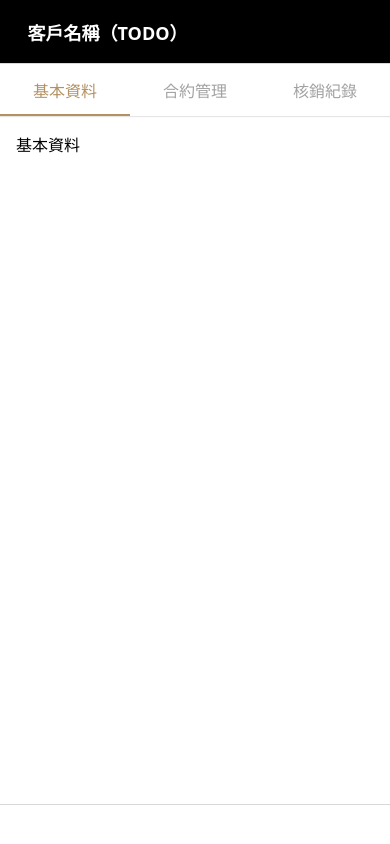
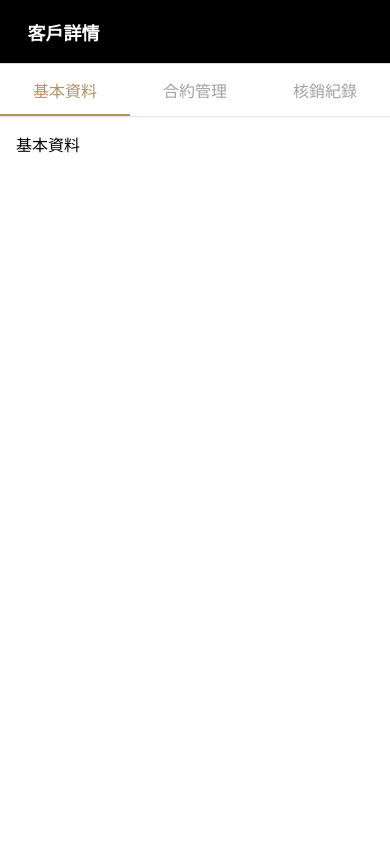
Before and after one commit to ShaunKoooo/Yoshinobu, a React Native app: screen /CustomerDetail in a window 390 px wide. Built offline with nearby package versions, Linux system fonts and the light colour scheme.

Commit message:
adjust navigator logic

```diff
--- a/src/navigation/AdminTabNavigator.tsx
+++ b/src/navigation/AdminTabNavigator.tsx
@@ -1,6 +1,10 @@
 import React from 'react';
 import {createBottomTabNavigator} from '@react-navigation/bottom-tabs';
 import {useSafeAreaInsets} from 'react-native-safe-area-context';
+import {TouchableOpacity, Text, StyleSheet} from 'react-native';
+import {useNavigation} from '@react-navigation/native';
+import type {NativeStackNavigationProp} from '@react-navigation/native-stack';
+import type {RootStackParamList} from './types';
 import {
   Icon,
 } from 'src/components';
@@ -42,13 +46,23 @@ const AdminTabNavigator = () => {
       <Tab.Screen
         name="CustomerManagement"
         component={CustomerStack}
-        options={{
+        options={({navigation}) => ({
           title: '客戶管理',
-          headerShown: false,
+          headerShown: true,
           tabBarIcon: ({color, size}) => (
             <Icon name="customer_management" size={size} color={color} />
           ),
-        }}
+          headerRight: () => {
+            const rootNavigation = navigation.getParent() as NativeStackNavigationProp<RootStackParamList>;
+            return (
+              <TouchableOpacity
+                onPress={() => rootNavigation.navigate('AddCustomer')}
+                style={styles.rightButtonContainer}>
+                <Text style={styles.rightButtonText}>+ 新增客戶</Text>
+              </TouchableOpacity>
+            );
+          },
+        })}
       />
       <Tab.Screen
         name="CourseManagement"
@@ -84,4 +98,13 @@ const AdminTabNavigator = () => {
   );
 };
 
+const styles = StyleSheet.create({
+  rightButtonText: {
+    color: 'white',
+  },
+  rightButtonContainer: {
+    padding: 8,
+  },
+});
+
 export default AdminTabNavigator;
--- a/src/navigation/RootNavigator.tsx
+++ b/src/navigation/RootNavigator.tsx
@@ -1,7 +1,23 @@
 import React from 'react';
-import {useAppSelector} from 'src/store/hooks';
+import { createNativeStackNavigator } from '@react-navigation/native-stack';
+import { TouchableOpacity } from 'react-native';
+import { Icon } from 'src/components';
 import AdminTabNavigator from './AdminTabNavigator';
 // import UserTabNavigator from './UserTabNavigator'; // 未來使用
+
+// Screens
+import {
+  AddCustomerScreen,
+  CustomerDetailScreen,
+} from 'src/screens/admin';
+
+export type RootStackParamList = {
+  AdminTabs: undefined;
+  AddCustomer: undefined;
+  CustomerDetail: { customerId?: string };
+};
+
+const Stack = createNativeStackNavigator<RootStackParamList>();
 
 const RootNavigator = () => {
   // 未來從 auth state 取得角色
@@ -12,7 +28,53 @@ const RootNavigator = () => {
 
   // 根據角色切換不同的 Navigator
   if (isAdmin) {
-    return <AdminTabNavigator />;
+    return (
+      <Stack.Navigator
+        screenOptions={{
+          headerStyle: {
+            backgroundColor: '#000000',
+          },
+          headerTintColor: '#FFFFFF',
+          headerTitleStyle: {
+            fontWeight: 'bold',
+          },
+          headerBackTitle: '',
+        }}>
+        <Stack.Screen
+          name="AdminTabs"
+          component={AdminTabNavigator}
+          options={{ headerShown: false }}
+        />
+        <Stack.Screen
+          name="AddCustomer"
+          component={AddCustomerScreen}
+          options={({ navigation }) => ({
+            title: '新增客戶',
+            headerLeft: () => (
+              <TouchableOpacity
+                onPress={() => navigation.goBack()}
+                style={{ paddingLeft: 8 }}>
+                <Icon name="left-open-big" size={20} color="white" />
+              </TouchableOpacity>
+            ),
+          })}
+        />
+        <Stack.Screen
+          name="CustomerDetail"
+          component={CustomerDetailScreen}
+          options={({ navigation }) => ({
+            title: '客戶詳情',
+            headerLeft: () => (
+              <TouchableOpacity
+                onPress={() => navigation.goBack()}
+                style={{ paddingLeft: 8 }}>
+                <Icon name="left-open-big" size={20} color="white" />
+              </TouchableOpacity>
+            ),
+          })}
+        />
+      </Stack.Navigator>
+    );
   }
 
   // return <UserTabNavigator />;
--- a/src/navigation/stacks/admin/CustomerStack.tsx
+++ b/src/navigation/stacks/admin/CustomerStack.tsx
@@ -1,109 +1,6 @@
 import React from 'react';
-import {
-  TouchableOpacity,
-  Text,
-  StyleSheet,
-} from 'react-native';
-import { Icon } from 'src/components';
-import { createNativeStackNavigator } from '@react-navigation/native-stack';
-
-// Screens
-import {
-  CustomerListScreen,
-  AddCustomerScreen,
-  CustomerDetailScreen,
-} from 'src/screens/admin';
-
-export type CustomerStackParamList = {
-  CustomerList: undefined;
-  AddCustomer: undefined;
-  CustomerDetail: undefined;
-};
-
-const Stack = createNativeStackNavigator<CustomerStackParamList>();
+import {CustomerListScreen} from 'src/screens/admin';
 
 export const CustomerStack = () => {
-  return (
-    <Stack.Navigator
-      screenOptions={{
-        headerStyle: {
-          backgroundColor: '#000000',
-        },
-        headerTintColor: '#FFFFFF',
-        headerTitleStyle: {
-          fontWeight: 'bold',
-        },
-        headerBackTitle: ' ',
-      }}>
-      <Stack.Screen
-        name="CustomerList"
-        component={CustomerListScreen}
-        options={({ navigation }) => ({
-          title: '客戶管理',
-          headerRight: () => (
-            <TouchableOpacity
-              onPress={() => navigation.navigate('AddCustomer')}
-              style={styles.rightButtonContainer}>
-              <Text style={styles.rightButtonText}>+ 新增客戶</Text>
-            </TouchableOpacity>
-          ),
-        })}
-      />
-      <Stack.Screen
-        name="AddCustomer"
-        component={AddCustomerScreen}
-        options={({ navigation }) => ({
-          title: '新增客戶',
-          headerLeft: () => (
-            <TouchableOpacity
-              onPress={() => navigation.goBack()}
-              style={styles.backButton}>
-              <Icon name="left-open-big" size={20} color="white" />
-            </TouchableOpacity>
-          ),
-        })}
-      />
-      <Stack.Screen
-        name="CustomerDetail"
-        component={CustomerDetailScreen}
-        options={({ navigation }) => ({
-          title: '客戶名稱（TODO）',
-          headerLeft: () => (
-            <TouchableOpacity
-              onPress={() => navigation.goBack()}
-              style={styles.backButton}>
-              <Icon name="left-open-big" size={20} color="white" />
-            </TouchableOpacity>
-          ),
-          headerRight: () => (
-            <TouchableOpacity
-              onPress={() => {
-                // TODO: 實作編輯功能
-                console.log('編輯客戶');
-              }}
-              style={styles.rightButtonContainer}>
-              <Text style={styles.rightButtonText}>編輯</Text>
-            </TouchableOpacity>
-          ),
-        })}
-      />
-    </Stack.Navigator>
-  );
+  return <CustomerListScreen />;
 };
-
-const styles = StyleSheet.create({
-  rightButtonText: {
-    color: 'white',
-  },
-  rightButtonContainer: {
-    padding: 8,
-  },
-  backButton: {
-    paddingLeft: 8,
-  },
-  backButtonText: {
-    color: '#FFFFFF',
-    fontSize: 32,
-    fontWeight: '300',
-  },
-});
--- a/src/screens/admin/CustomerStack/CustomerListScreen.tsx
+++ b/src/screens/admin/CustomerStack/CustomerListScreen.tsx
@@ -11,6 +11,10 @@ import {
   Icon,
 } from 'src/components';
 import { useNavigation } from '@react-navigation/native';
+import type { NativeStackNavigationProp } from '@react-navigation/native-stack';
+import type { RootStackParamList } from 'src/navigation/types';
+
+type NavigationProp = NativeStackNavigationProp<RootStackParamList>;
 
 interface Customer {
   id: string;
@@ -42,7 +46,7 @@ const MOCK_CUSTOMERS: Customer[] = [
 ];
 
 const CustomerListScreen = () => {
-  const navigation = useNavigation();
+  const navigation = useNavigation<NavigationProp>();
   const [searchQuery, setSearchQuery] = useState('');
   const [customers] = useState<Customer[]>(MOCK_CUSTOMERS);
 
@@ -55,7 +59,7 @@ const CustomerListScreen = () => {
 
   const renderCustomerItem = ({ item }: { item: Customer }) => (
     <TouchableOpacity
-      onPress={() => navigation.navigate('CustomerDetail' as never)}
+      onPress={() => navigation.navigate('CustomerDetail', { customerId: item.id })}
       style={styles.customerCard}>
       <View style={styles.customerInfo}>
         <View style={styles.customerDetails}>
```
Also changed, not shown: src/navigation/types.ts (+7 -0 lines).
